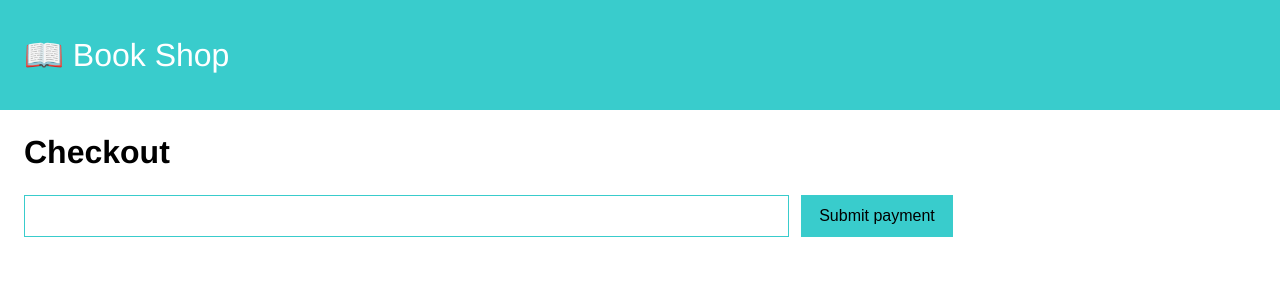
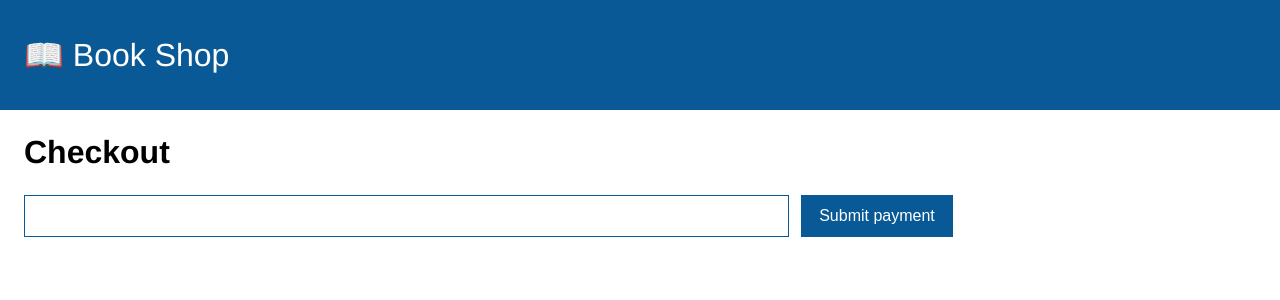
Before and after one commit to xmeltrut/book-shop-php, a Symfony app: template examples/templates/sca-checkout.html.twig in a window 1280 px wide. Shown: the top 300 px of the page. Run offline with Twig, Linux system fonts and the light colour scheme; the template is opened without the code that fills it, so the values that code supplies are empty; some libraries are stand-ins or nearby versions.

Commit message:
Better colour scheme

```diff
--- a/public/style/app.css
+++ b/public/style/app.css
@@ -52,15 +52,16 @@ body {
 }
 
 button {
-    background-color: #39CCCC;
+    background-color: #095996;
     border: 0;
+    color: #fff;
     cursor: pointer;
     font-size: 100%;
     padding: 12px 18px;
 }
 
 button:hover {
-    background-color: #3D9970;
+    background-color: #0E87E3;
 }
 
 .card-errors {
@@ -77,14 +78,14 @@ form.checkout {
 }
 
 form.checkout > div {
-    border: #39CCCC 1px solid;
+    border: #095996 1px solid;
     margin-right: 12px;
     padding: 12px;
     width: 60%;
 }
 
 form input[type="text"], form input[type="email"] {
-    border: #39CCCC 1px solid;
+    border: #095996 1px solid;
     font-size: 100%;
     padding: 11px;
     width: 300px;
@@ -98,7 +99,7 @@ form label {
 }
 
 header {
-    background-color: #39CCCC;
+    background-color: #095996;
     display: flex;
     justify-content: space-between;
     padding: 24px;
```
